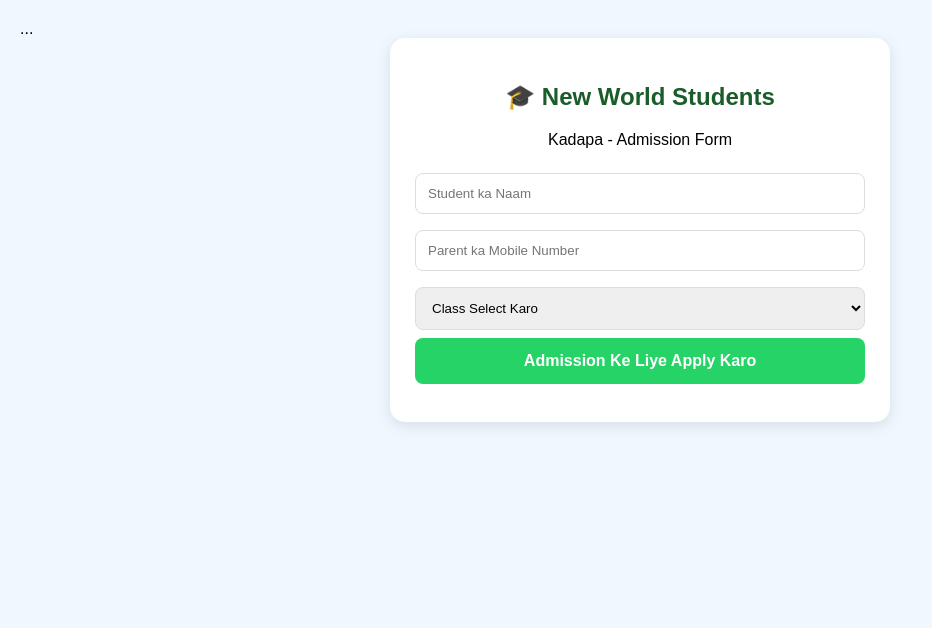
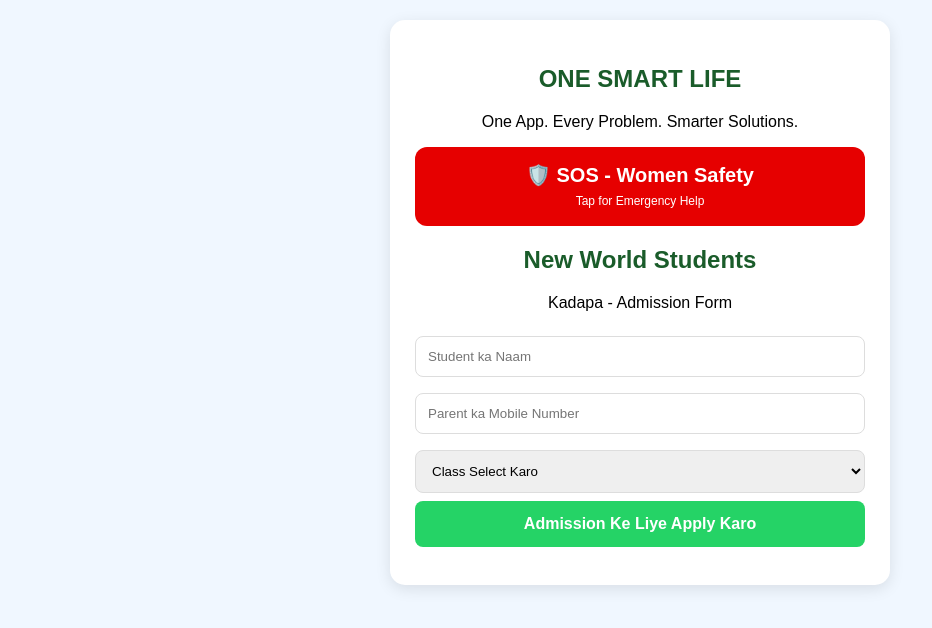
Before and after one commit to ashwinipratapure09-cmd/new-world-students, a plain HTML site: page index.html in a window 1280 px wide. Shown: the whole page, without its empty margins (0-932 px from the left). Drawn offline with Linux system fonts and the light colour scheme.

Commit message:
Added SOS Button - ONE SMART LIFE
Updated the HTML structure and content for the webpage, including a new SOS alert feature.

```diff
--- a/index.html
+++ b/index.html
@@ -1,13 +1,18 @@
-<!DOCTYPE html>...
-<html>
-<head>
-<title>New World Students</title>
+<!DOCTYPE html>
+<html><head>
+<meta name="viewport" content="width=device-width, initial-scale=1.0">
+<title>ONE SMART LIFE</title>
 <link rel="stylesheet" href="style.css">
-</head>
-<body>
+</head><body>
+<div class="box">
+<h2>ONE SMART LIFE</h2>
+<p class="subtitle">One App. Every Problem. Smarter Solutions.</p>
 
-<div class="box">
-<h2>🎓 New World Students</h2>
+<div onclick="sos()" style="background:#e60000;color:white;padding:16px;border-radius:12px;text-align:center;font-weight:bold;font-size:20px;cursor:pointer">
+🛡️ SOS - Women Safety<br><span style="font-size:12px;font-weight:normal">Tap for Emergency Help</span>
+</div>
+
+<h2 style="margin-top:20px">New World Students</h2>
 <p class="subtitle">Kadapa - Admission Form</p>
 
 <input type="text" id="name" placeholder="Student ka Naam">
@@ -23,11 +28,13 @@
 </select>
 
 <button onclick="submitForm()">Admission Ke Liye Apply Karo</button>
-
 <div id="result"></div>
 <p id="count"></p>
 </div>
-
 <script src="script.js"></script>
-</body>
-</html>
+<script>
+function sos(){
+alert("SOS ALERT! Aapki location aapke 3 trusted contacts ko bhej di gayi hai. Help aa rahi hai. Himmat rakho.");
+}
+</script>
+</body></html>
```
